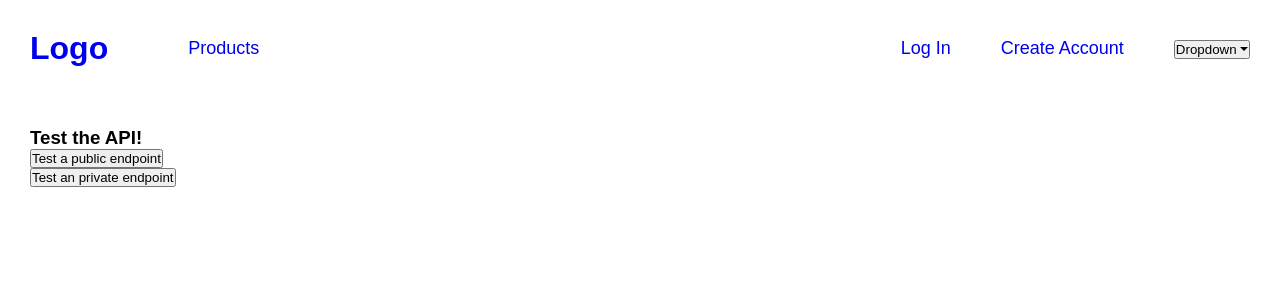
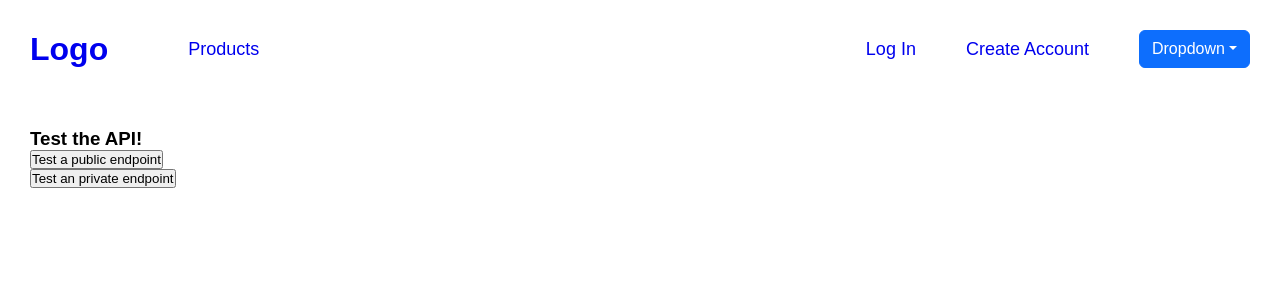
Before and after one commit to tonyelison/shop-react, a React (Vite) app: page / in a window 1280 px wide. Shown: the top 300 px of the page. Built offline with nearby package versions, Linux system fonts and the light colour scheme; no server answers; a web font is replaced by a local one.

Commit message:
Add bootstrap button styles

```diff
--- a/src/styles/bootstrap.scss
+++ b/src/styles/bootstrap.scss
@@ -14,5 +14,6 @@
 @import '../node_modules/bootstrap/scss/mixins';
 @import '../node_modules/bootstrap/scss/root';
 
-// Optional
+// Optional - include bootstrap component styles here
+@import '../node_modules/bootstrap/scss/_buttons';
 @import '../node_modules/bootstrap/scss/_dropdown';
```
